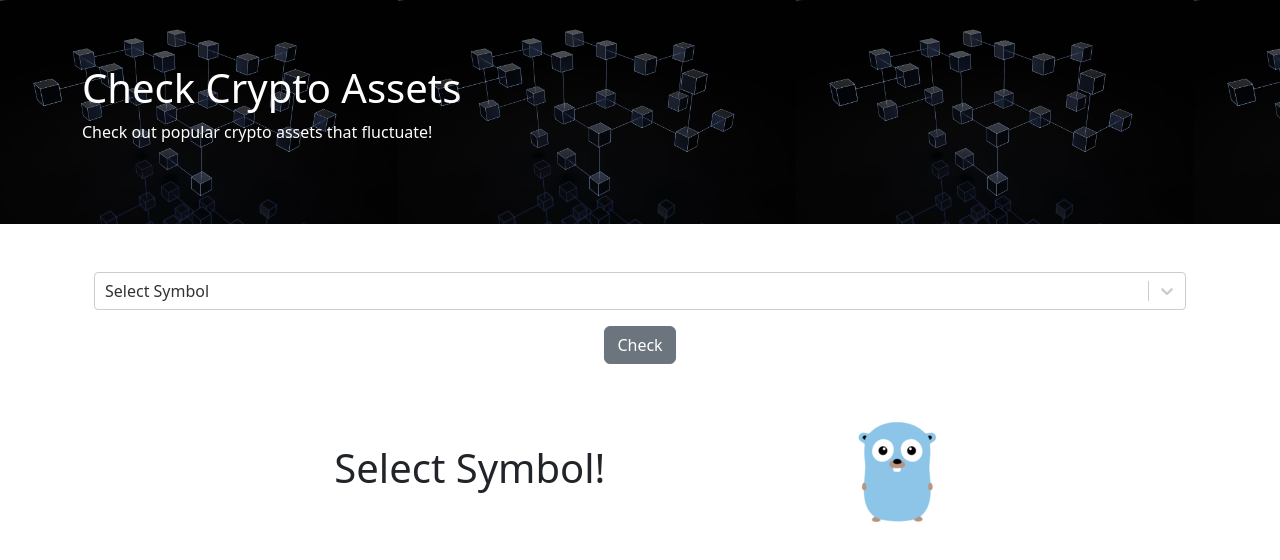
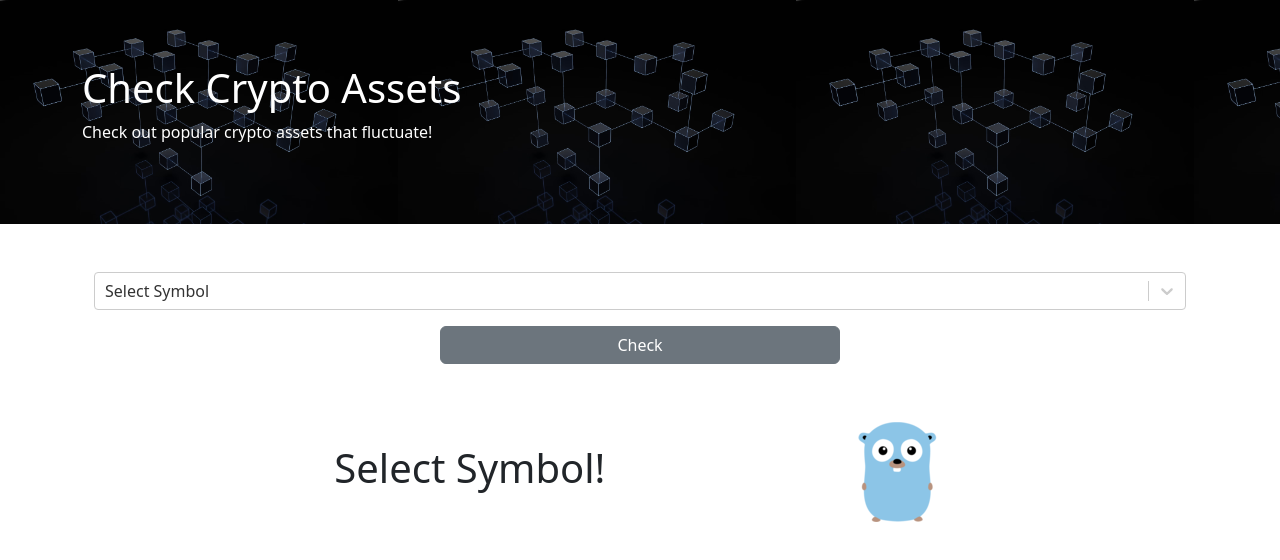
Before and after one commit to MahoAndo/React_MIdTerm, a React (Vite) app: page / in a window 1280 px wide. Shown: the top 560 px of the page. Built offline with nearby package versions, Linux system fonts and the light colour scheme.

Commit message:
edit button part

```diff
--- a/src/App.css
+++ b/src/App.css
@@ -16,7 +16,7 @@
 }
 
 .button{
-    margin: 0 400px;
+    width: 400px
 }
 
 .border-block{
```
